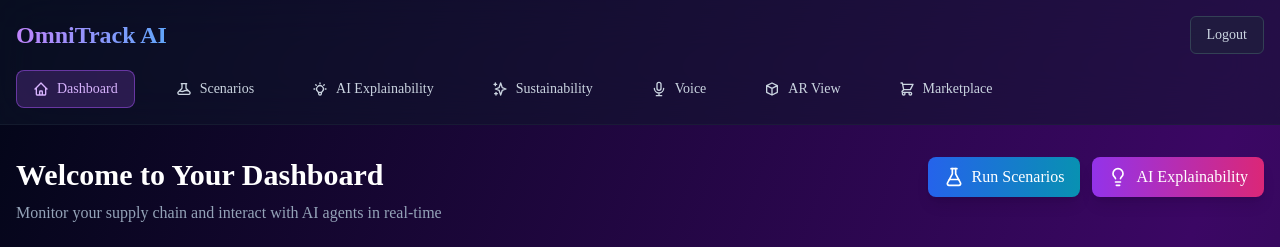
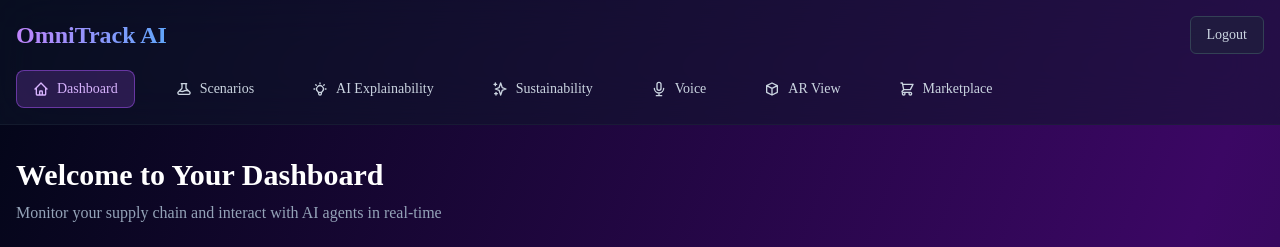
Before and after one commit to hulyak/omnitrack-ai, a Next.js app in the folder frontend/: page /dashboard in a window 1280 px wide. Shown: the top 247 px of the page. Built offline with nearby package versions, Linux system fonts and the light colour scheme; no server answers.

Commit message:
fix navigation

```diff
--- a/frontend/app/dashboard/page.tsx
+++ b/frontend/app/dashboard/page.tsx
@@ -2,7 +2,7 @@
 
 import { useState, useEffect } from 'react';
 import { useRouter } from 'next/navigation';
-import { MessageSquare, Lightbulb, FlaskConical } from 'lucide-react';
+import { MessageSquare } from 'lucide-react';
 import { AgentControls } from '@/components/dashboard/agent-controls';
 import { SupplyChainNetwork } from '@/components/dashboard/supply-chain-network';
 import { AgentResults } from '@/components/dashboard/agent-results';
@@ -156,24 +156,7 @@ function DashboardContent() {
               </p>
             </div>
 
-            {/* Quick Action Buttons */}
-            <div className="flex gap-3">
-              <button
-                onClick={() => router.push('/scenarios')}
-                className="flex items-center gap-2 px-4 py-2 rounded-lg bg-gradient-to-r from-blue-600 to-cyan-600 text-white hover:from-blue-700 hover:to-cyan-700 transition-all shadow-lg hover:shadow-blue-500/50 hover:scale-105"
-              >
-                <FlaskConical className="h-5 w-5" />
-                <span className="font-medium">Run Scenarios</span>
-              </button>
 
-              <button
-                onClick={() => router.push('/explainability')}
-                className="flex items-center gap-2 px-4 py-2 rounded-lg bg-gradient-to-r from-purple-600 to-pink-600 text-white hover:from-purple-700 hover:to-pink-700 transition-all shadow-lg hover:shadow-purple-500/50 hover:scale-105"
-              >
-                <Lightbulb className="h-5 w-5" />
-                <span className="font-medium">AI Explainability</span>
-              </button>
-            </div>
           </div>
         </div>
 
```
